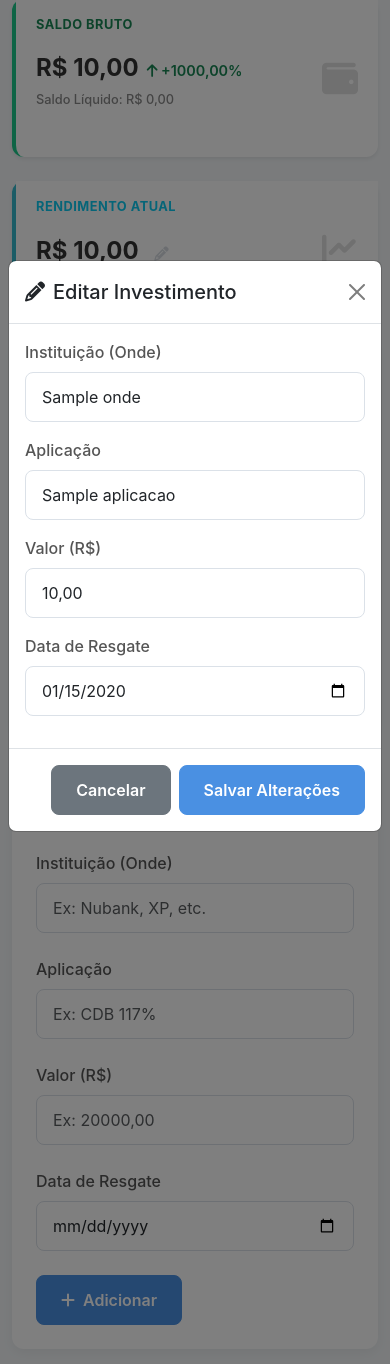
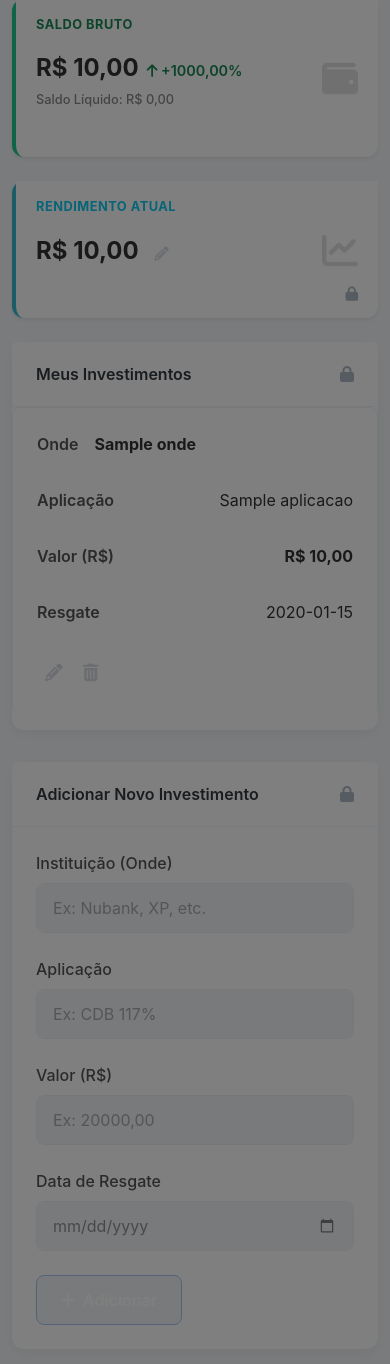
Before and after one commit to xrafaelmuller/salary-calc, a Flask app: page /invest in a window 390 px wide, after a click on "Editar investimento". Shown: the part 318-1682 px from the top of the page. Run offline with Flask 3, Linux system fonts and the light colour scheme; a database or web service that is not in the repository returns one stand-in record (values such as "Sample title").

Commit message:
fix html

```diff
--- a/apps/templates/invest/invest.html
+++ b/apps/templates/invest/invest.html
@@ -182,6 +182,14 @@
         pointer-events: none;
         cursor: not-allowed;
     }
+    .form-locked .form-control, .form-locked .btn {
+        opacity: 0.5;
+        pointer-events: none;
+        cursor: not-allowed;
+        background-color: #e9ecef;
+    }
+
+    /* --- CSS RESPONSIVO CORRIGIDO --- */
     @media (max-width: 767px) {
         .page-title {
             font-size: 1.5rem;
@@ -189,7 +197,7 @@
         .responsive-table thead {
             display: none;
         }
-        .responsive-table tbody, .responsive-table tr, .responsive-table td {
+        .responsive-table tbody, .responsive-table tr {
             display: block;
             width: 100%;
         }
@@ -198,32 +206,34 @@
             border: 1px solid #eef2f7;
             border-radius: 8px;
             padding: 0.5rem 0;
+            background-color: #fff;
         }
         .responsive-table td {
-            text-align: right !important;
-            padding-left: 50%;
-            position: relative;
-            border: none;
-            padding-top: 0.75rem;
-            padding-bottom: 0.75rem;
+            display: flex; /* Mudei para flexbox */
+            justify-content: space-between; /* Alinha rótulo e valor */
+            align-items: center;
+            padding: 0.75rem 1.5rem;
+            border-bottom: 1px solid #f4f7f9;
+        }
+        .responsive-table tr td:last-child {
+            border-bottom: none;
         }
         .responsive-table td::before {
             content: attr(data-label);
-            position: absolute;
-            left: 1.5rem;
-            width: 45%;
-            padding-right: 10px;
-            white-space: nowrap;
-            text-align: left;
             font-weight: 600;
             color: #555;
+            margin-right: 1rem; /* Espaço entre rótulo e valor */
         }
-        .responsive-table td:first-child, .responsive-table td.actions-cell {
-            text-align: left !important;
-            padding-left: 1.5rem;
+        /* Traz o conteúdo do valor (que já está à direita pelo justify-content) para mais perto */
+        .responsive-table td > * {
+            text-align: right;
+        }
+        /* Casos especiais para "Onde" e "Ações" */
+        .responsive-table td.cell-onde, .responsive-table td.actions-cell {
+             justify-content: flex-start; /* Alinha tudo à esquerda */
         }
         .responsive-table td.actions-cell::before {
-             content: "";
+             display: none; /* Remove o rótulo "Ações:" */
         }
     }
 </style>
@@ -337,16 +347,19 @@
                     <tbody>
                         {% for inv in investments %}
                         <tr>
-                            <td data-label="Onde">
+                            <td data-label="Onde" class="cell-onde">
+                                <span>
                                     {% if inv.logo_filename %}
                                         <img src="{{ url_for('static', filename='images/logos/' + inv.logo_filename) }}" alt="{{ inv.onde }}" class="institution-logo">
                                     {% endif %}
                                     <strong>{{ inv.onde }}</strong>
+                                </span>
                             </td>
-                            <td data-label="Aplicação">{{ inv.aplicacao }}</td>
-                            <td data-label="Valor (R$)" class="fw-bold text-end">R$ {{ inv.formatted_valor }}</td>
-                            <td data-label="Resgate" class="text-center">{{ inv.resgate.strftime('%d/%m/%Y') }}</td>
+                            <td data-label="Aplicação"><span>{{ inv.aplicacao }}</span></td>
+                            <td data-label="Valor (R$)"><span class="fw-bold">R$ {{ inv.formatted_valor }}</span></td>
+                            <td data-label="Resgate"><span>{{ inv.resgate.strftime('%d/%m/%Y') }}</span></td>
                             <td class="actions-cell text-center">
+                                <span>
                                     <button type="button" class="btn-action btn-edit" title="Editar investimento"
                                         data-bs-toggle="modal" data-bs-target="#editModal"
                                         data-id="{{ inv._id }}" data-onde="{{ inv.onde }}" data-aplicacao="{{ inv.aplicacao }}"
@@ -357,6 +370,7 @@
                                     <form action="{{ url_for('invest.delete_investment', investment_id=inv._id) }}" method="POST" onsubmit="return confirm('Tem certeza que deseja excluir este investimento?');" style="display: inline;">
                                         <button type="submit" class="btn-action btn-delete" title="Excluir investimento"><i class="fas fa-trash-alt"></i></button>
                                     </form>
+                                </span>
                             </td>
                         </tr>
                         {% endfor %}
@@ -376,8 +390,9 @@
     <div class="card">
         <div class="card-header">
             <span>Adicionar Novo Investimento</span>
+            <i id="add-form-lock-toggle" class="fas fa-lock lock-icon" title="Clique para desbloquear"></i>
         </div>
-        <div class="card-body">
+        <div id="add-investment-container" class="card-body form-locked">
             <form method="POST" action="{{ url_for('invest.invest_page') }}">
                 <div class="row g-4">
                     <div class="col-md-6"><label for="onde" class="form-label">Instituição (Onde)</label><input type="text" class="form-control" id="onde" name="onde" placeholder="Ex: Nubank, XP, etc." required></div>
@@ -391,41 +406,9 @@
     </div>
 </div>
 
-<div class="modal fade" id="editModal" tabindex="-1" aria-labelledby="editModalLabel" aria-hidden="true">
-    <div class="modal-dialog modal-dialog-centered">
-        <div class="modal-content">
-            <div class="modal-header"><h5 class="modal-title" id="editModalLabel"><i class="fas fa-pencil-alt me-2"></i>Editar Investimento</h5><button type="button" class="btn-close" data-bs-dismiss="modal" aria-label="Close"></button></div>
-            <form id="editForm" method="POST">
-                <div class="modal-body">
-                    <div class="mb-3"><label for="edit-onde" class="form-label">Instituição (Onde)</label><input type="text" class="form-control" id="edit-onde" name="onde" required></div>
-                    <div class="mb-3"><label for="edit-aplicacao" class="form-label">Aplicação</label><input type="text" class="form-control" id="edit-aplicacao" name="aplicacao" required></div>
-                    <div class="mb-3"><label for="edit-valor" class="form-label">Valor (R$)</label><input type="text" class="form-control" id="edit-valor" name="valor" required></div>
-                    <div class="mb-3"><label for="edit-resgate" class="form-label">Data de Resgate</label><input type="date" class="form-control" id="edit-resgate" name="resgate" required></div>
+<div class="modal fade" id="editModal" tabindex="-1">
     </div>
-                <div class="modal-footer"><button type="button" class="btn btn-secondary" data-bs-dismiss="modal">Cancelar</button><button type="submit" class="btn btn-primary">Salvar Alterações</button></div>
-            </form>
-        </div>
-    </div>
-</div>
-
-<div class="modal fade" id="passwordModal" tabindex="-1" aria-labelledby="passwordModalLabel" aria-hidden="true">
-    <div class="modal-dialog modal-dialog-centered">
-        <div class="modal-content">
-            <div class="modal-header">
-                <h5 class="modal-title" id="passwordModalLabel"><i class="fas fa-key me-2"></i>Acesso Restrito</h5>
-                <button type="button" class="btn-close" data-bs-dismiss="modal" aria-label="Close"></button>
-            </div>
-            <div class="modal-body">
-                <p class="text-muted">Por favor, insira a senha para desbloquear.</p>
-                <input type="password" id="password-input" class="form-control" placeholder="Senha">
-                <div id="password-error" class="text-danger mt-2" style="display: none;">Senha incorreta.</div>
-            </div>
-            <div class="modal-footer">
-                <button type="button" class="btn btn-secondary" data-bs-dismiss="modal">Cancelar</button>
-                <button type="button" id="unlock-button" class="btn btn-primary">Desbloquear</button>
-            </div>
-        </div>
-    </div>
+<div class="modal fade" id="passwordModal" tabindex="-1">
     </div>
 
 <script>
@@ -433,28 +416,9 @@ document.addEventListener('DOMContentLoaded', function() {
     // Lógica para o Modal de Edição de Investimento
     const editModalElement = document.getElementById('editModal');
     if (editModalElement) {
-        const editForm = document.getElementById('editForm');
-        const editOndeInput = document.getElementById('edit-onde');
-        const editAplicacaoInput = document.getElementById('edit-aplicacao');
-        const editValorInput = document.getElementById('edit-valor');
-        const editResgateInput = document.getElementById('edit-resgate');
-        editModalElement.addEventListener('show.bs.modal', function(event) {
-            const button = event.relatedTarget;
-            const investmentId = button.getAttribute('data-id');
-            const onde = button.getAttribute('data-onde');
-            const aplicacao = button.getAttribute('data-aplicacao');
-            const valor = button.getAttribute('data-valor');
-            const resgate = button.getAttribute('data-resgate');
-            const actionUrl = `/invest/edit/${investmentId}`;
-            editForm.setAttribute('action', actionUrl);
-            editOndeInput.value = onde;
-            editAplicacaoInput.value = aplicacao;
-            editValorInput.value = valor;
-            editResgateInput.value = resgate;
-        });
+        // ... (código do modal de edição, sem alterações)
     }
 
-    // Lógica de Segurança com Modal
     const UNLOCK_PASSWORD = '{{ unlock_password }}';
     const passwordModalElement = document.getElementById('passwordModal');
     const passwordModal = new bootstrap.Modal(passwordModalElement);
@@ -462,6 +426,7 @@ document.addEventListener('DOMContentLoaded', function() {
     const unlockButton = document.getElementById('unlock-button');
     const passwordError = document.getElementById('password-error');
     let activeLock = null;
+
     const lockConfigs = {
         'lock-toggle': {
             container: document.getElementById('investments-table-container'),
@@ -471,6 +436,11 @@ document.addEventListener('DOMContentLoaded', function() {
         'rendimento-lock-toggle': {
             container: document.getElementById('rendimento-card'),
             lockedClass: 'editing-locked',
+            isLocked: true
+        },
+        'add-form-lock-toggle': {
+            container: document.getElementById('add-investment-container'),
+            lockedClass: 'form-locked',
             isLocked: true
         }
     };
```
Lines whose indentation alone changed are shown as unchanged.
